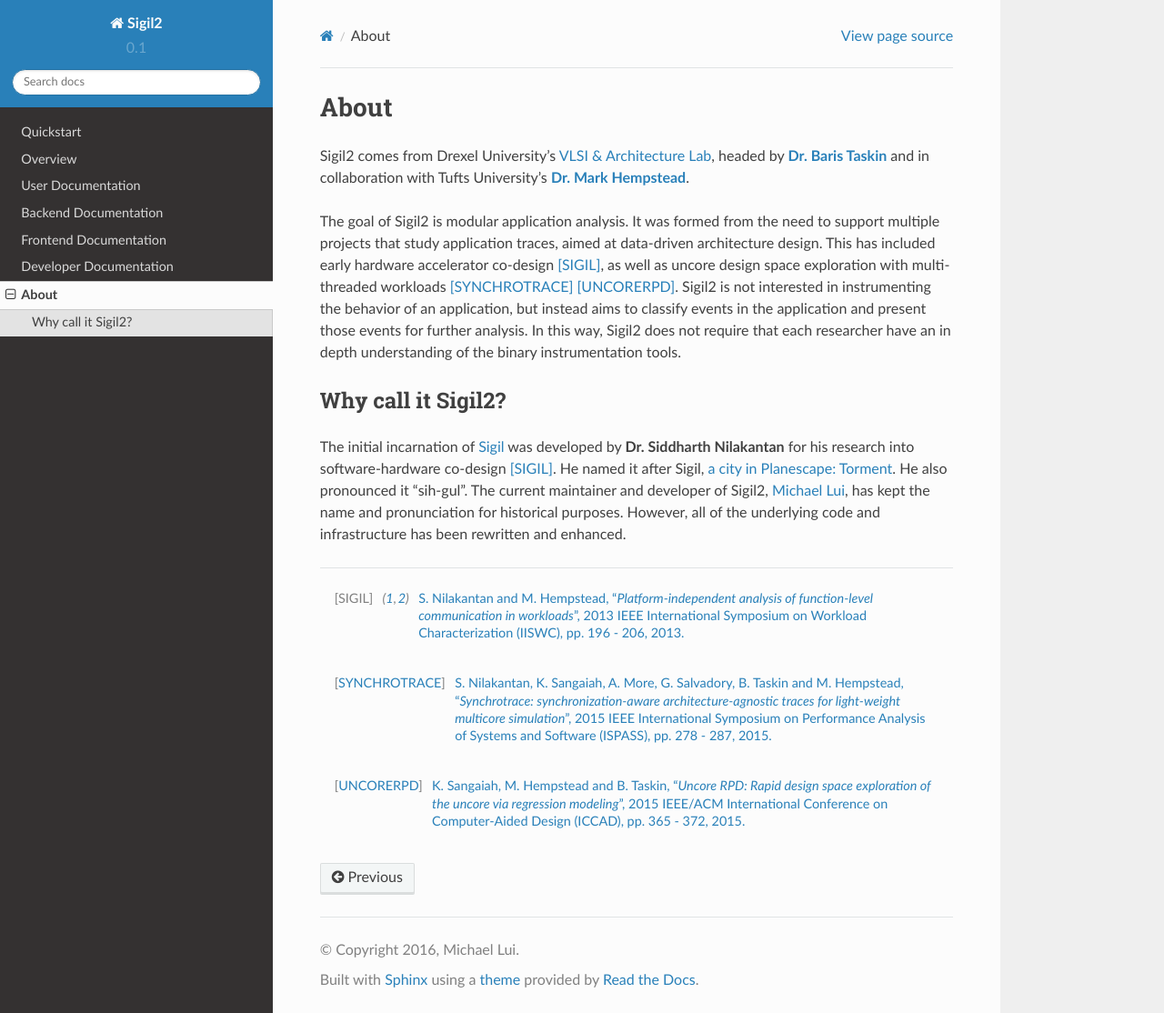
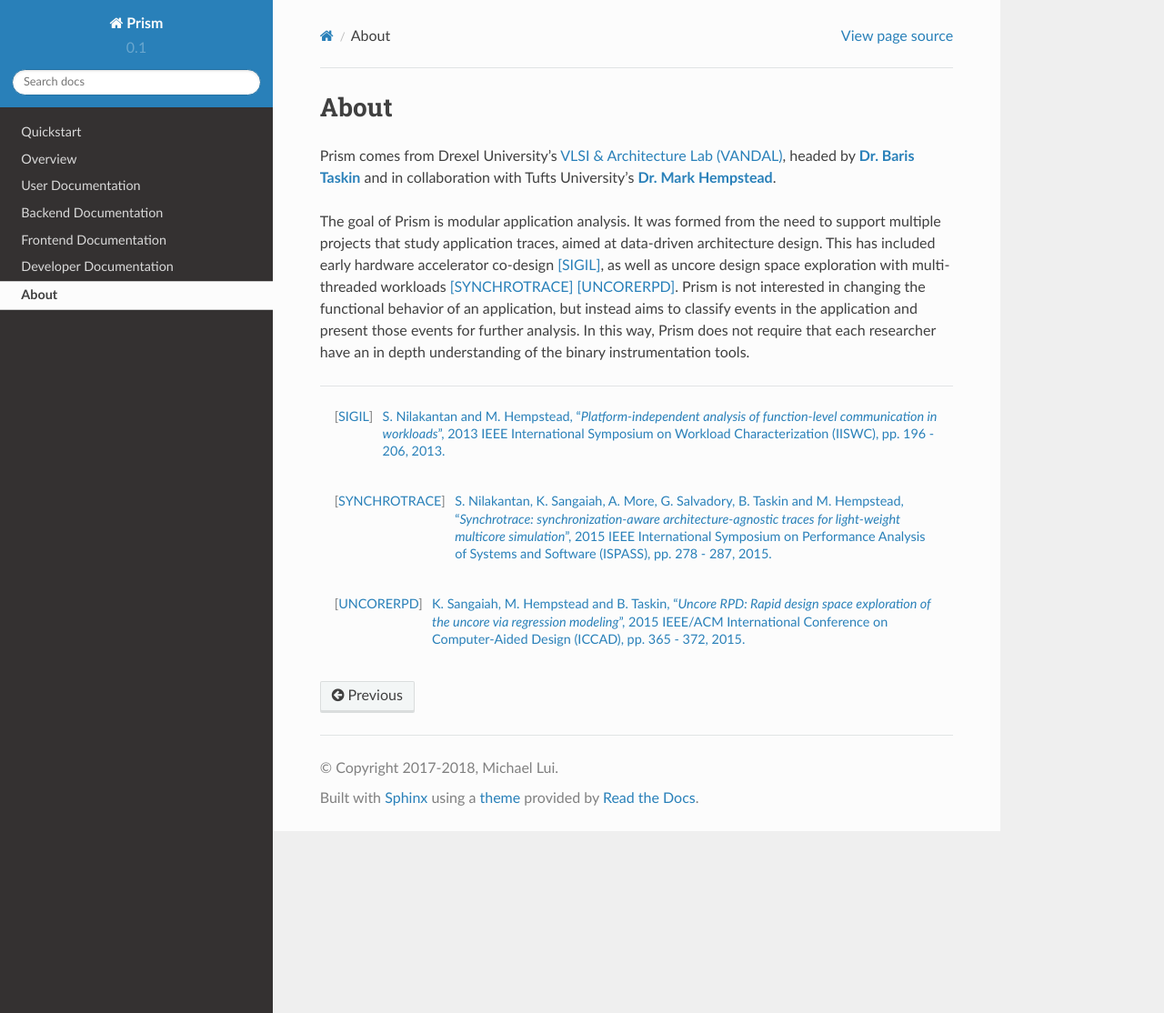
Before and after one commit to VANDAL/prism, a Sphinx documentation site: the page built from docs/source/about.rst, in a window 1280 px wide and 1114 px high. Shown: the whole window at 91% size. Built offline with Sphinx 7.4.7 and the Read the Docs theme 2.0.0, drawn with Linux system fonts in a browser that asks for light colours; formulas are drawn with MathJax 3.

Commit message:
Updated documentation for Prism

```diff
--- a/docs/source/about.rst
+++ b/docs/source/about.rst
@@ -1,7 +1,7 @@
 About
 =====
 
-|project| comes from Drexel University's `VLSI & Architecture Lab
+|project| comes from Drexel University's `VLSI & Architecture Lab (VANDAL)
 <http://vlsi.ece.drexel.edu>`_, headed by |Baris|_ and in
 collaboration with Tufts University's |Mark|_.
 
@@ -15,21 +15,10 @@
 data-driven architecture design. This has included early hardware accelerator
 co-design [SIGIL]_, as well as uncore design space exploration with
 multi-threaded workloads [SYNCHROTRACE]_ [UNCORERPD]_.
-|project| is not interested in instrumenting the behavior of an application, but
-instead aims to classify events in the application and present those events for
-further analysis. In this way, |project| does not require that each researcher
+|project| is not interested in changing the functional behavior of an application,
+but instead aims to classify events in the application and present those events
+for further analysis. In this way, |project| does not require that each researcher
 have an in depth understanding of the binary instrumentation tools.
-
-Why call it Sigil2?
--------------------
-The initial incarnation of `Sigil <https://github.com/snilakan/Sigil>`__ was
-developed by **Dr. Siddharth Nilakantan** for his research into
-software-hardware co-design [SIGIL]_. He named it after Sigil, `a city in
-Planescape: Torment <http://torment.wikia.com/wiki/Sigil>`_. He also pronounced
-it "sih-gul". The current maintainer and developer of Sigil2, `Michael
-Lui <https://github.com/mdlui>`_, has kept the name and pronunciation for
-historical purposes. However, all of the underlying code and infrastructure has
-been rewritten and enhanced.
 
 ----
 
--- a/docs/source/conf.py
+++ b/docs/source/conf.py
@@ -1,7 +1,7 @@
 #!/usr/bin/env python3
 # -*- coding: utf-8 -*-
 #
-# Sigil2 documentation build configuration file, created by
+# Prism documentation build configuration file, created by
 # sphinx-quickstart on Thu Aug 11 18:44:28 2016.
 #
 # This file is execfile()d with the current directory set to its
@@ -54,8 +54,8 @@
 master_doc = 'index'
 
 # General information about the project.
-project = 'Sigil2'
-copyright = '2016, Michael Lui'
+project = 'Prism'
+copyright = '2017-2018, Michael Lui'
 author = 'Michael Lui'
 
 rst_epilog = '.. |project| replace:: %s' % project
@@ -141,7 +141,7 @@
 # The name for this set of Sphinx documents.
 # "<project> v<release> documentation" by default.
 #
-# html_title = 'Sigil2 v0.1'
+# html_title = 'Prism v0.1'
 
 # A shorter title for the navigation bar.  Default is the same as html_title.
 #
@@ -241,7 +241,7 @@
 # html_search_scorer = 'scorer.js'
 
 # Output file base name for HTML help builder.
-htmlhelp_basename = 'Sigil2doc'
+htmlhelp_basename = 'Prismdoc'
 
 # -- Options for LaTeX output ---------------------------------------------
 
@@ -267,7 +267,7 @@
 # (source start file, target name, title,
 #  author, documentclass [howto, manual, or own class]).
 latex_documents = [
-    (master_doc, 'Sigil2.tex', 'Sigil2 Documentation',
+    (master_doc, 'Prism.tex', 'Prism Documentation',
      'Michael Lui', 'manual'),
 ]
 
@@ -309,7 +309,7 @@
 # One entry per manual page. List of tuples
 # (source start file, name, description, authors, manual section).
 man_pages = [
-    (master_doc, 'sigil2', 'Sigil2 Documentation',
+    (master_doc, 'Prism', 'Prism Documentation',
      [author], 1)
 ]
 
@@ -324,8 +324,8 @@
 # (source start file, target name, title, author,
 #  dir menu entry, description, category)
 texinfo_documents = [
-    (master_doc, 'Sigil2', 'Sigil2 Documentation',
-     author, 'Sigil2', 'One line description of project.',
+    (master_doc, 'Prism', 'Prism Documentation',
+     author, 'Prism', 'One line description of project.',
      'Miscellaneous'),
 ]
 
```
Also changed, not shown: README.md (+11 -17 lines), docs/source/index.rst (+4 -9 lines), docs/source/quickstart.rst (+9 -9 lines), docs/sigil2-torus.png (deleted), 1 other file.
